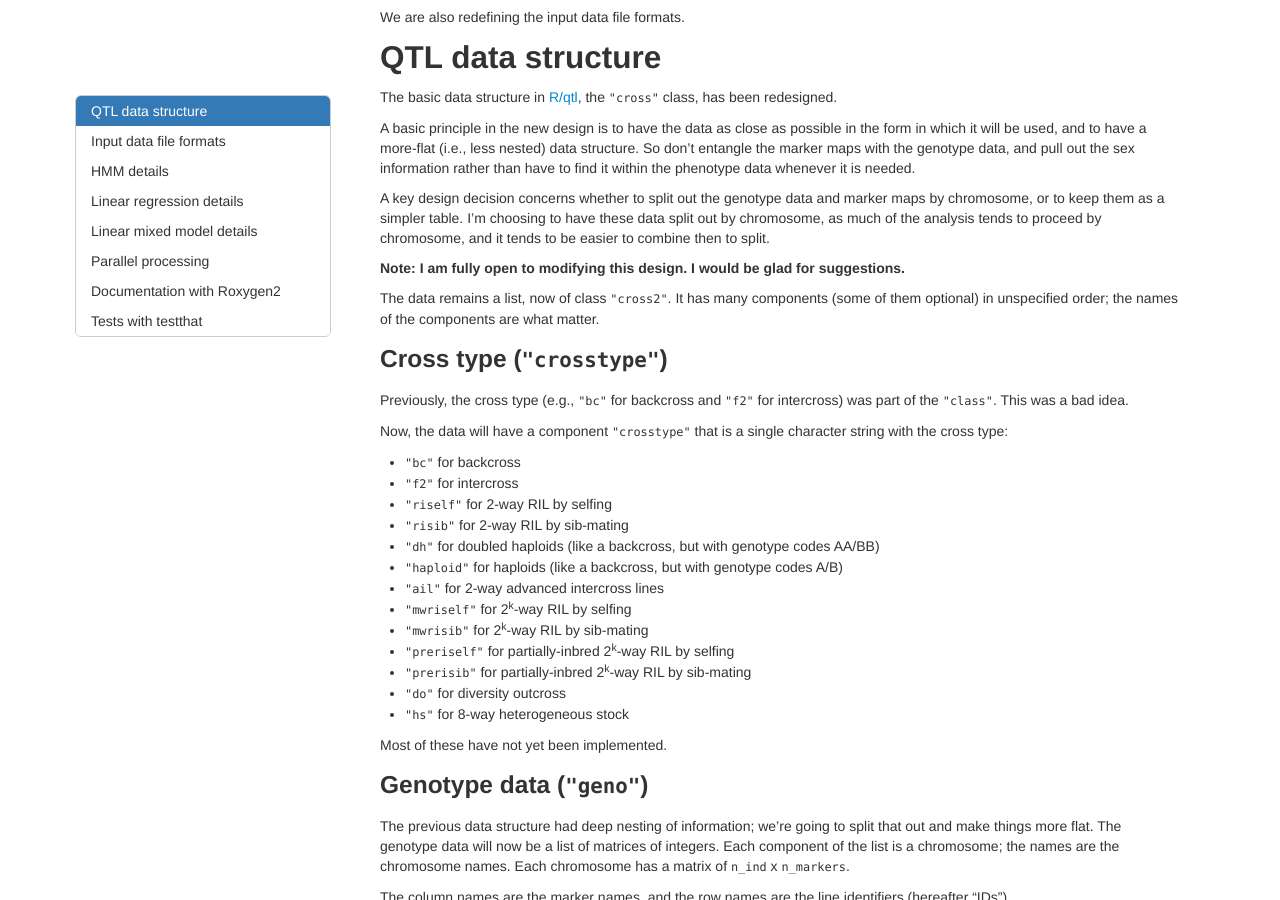
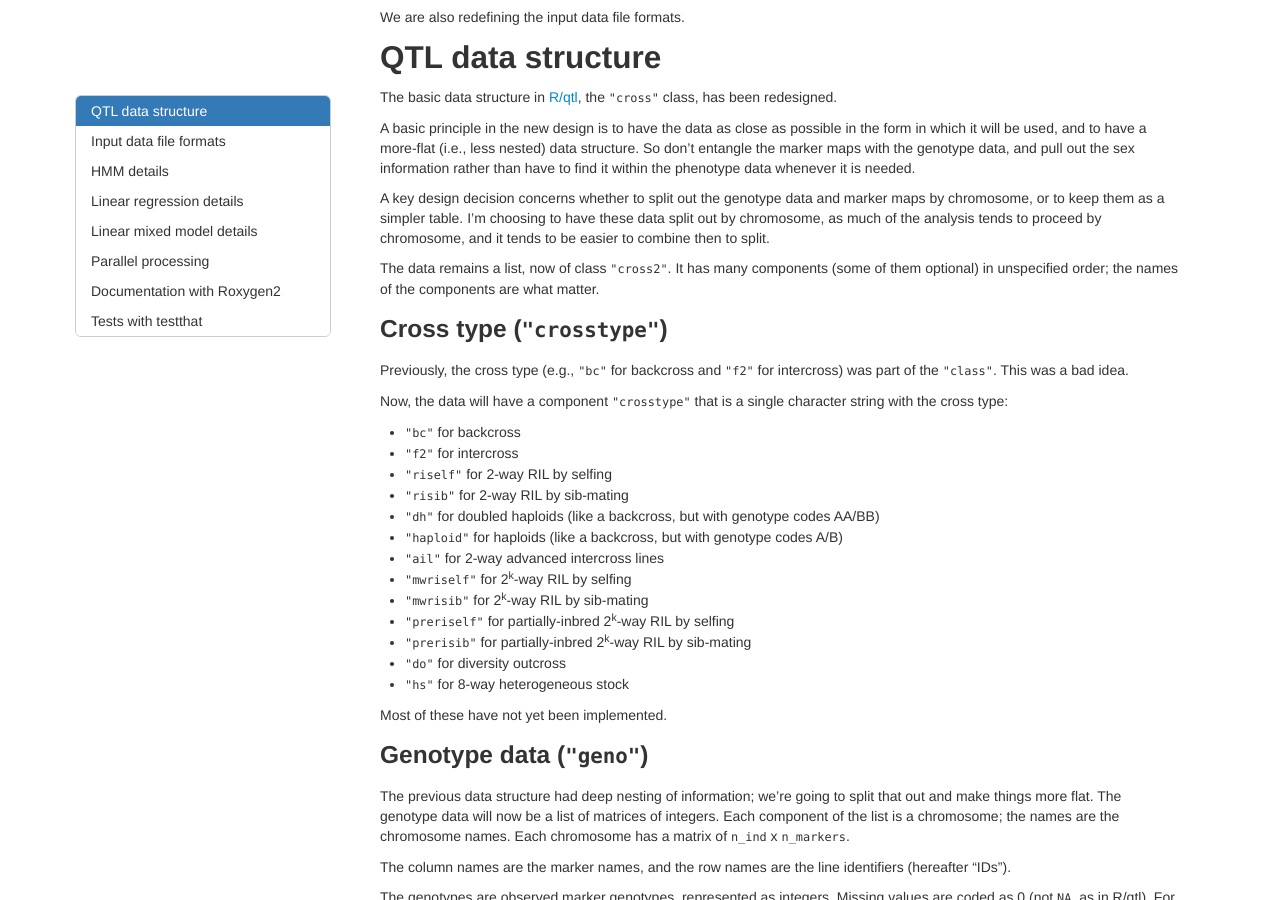
Before and after one commit to rqtl/qtl2, a Jekyll site: the page assets/vignettes/developer_guide.html, which Jekyll copies as it is, in a window 1280 px wide and 900 px high, scrolled down 504 px. Built offline with Jekyll 4.4.1, drawn with Linux system fonts in a browser that asks for light colours; formulas are drawn with MathJax 3.

Commit message:
developer guide: remove the statement about being open to changing the data structure

```diff
--- a/assets/vignettes/developer_guide.Rmd
+++ b/assets/vignettes/developer_guide.Rmd
@@ -63,8 +63,6 @@ and marker maps by chromosome, or to keep them as a simpler table. I'm
 choosing to have these data split out by chromosome, as much of the
 analysis tends to proceed by chromosome, and it tends to be easier to
 combine then to split.
-
-**Note: I am fully open to modifying this design. I would be glad for suggestions.**
 
 The data remains a list, now of class `"cross2"`. It has many
 components (some of them optional) in unspecified order; the names of
--- a/assets/vignettes/developer_guide.html
+++ b/assets/vignettes/developer_guide.html
@@ -253,7 +253,6 @@ div.tocify {
 <p>The basic data structure in <a href="https://rqtl.org">R/qtl</a>, the <code>&quot;cross&quot;</code> class, has been redesigned.</p>
 <p>A basic principle in the new design is to have the data as close as possible in the form in which it will be used, and to have a more-flat (i.e., less nested) data structure. So don’t entangle the marker maps with the genotype data, and pull out the sex information rather than have to find it within the phenotype data whenever it is needed.</p>
 <p>A key design decision concerns whether to split out the genotype data and marker maps by chromosome, or to keep them as a simpler table. I’m choosing to have these data split out by chromosome, as much of the analysis tends to proceed by chromosome, and it tends to be easier to combine then to split.</p>
-<p><strong>Note: I am fully open to modifying this design. I would be glad for suggestions.</strong></p>
 <p>The data remains a list, now of class <code>&quot;cross2&quot;</code>. It has many components (some of them optional) in unspecified order; the names of the components are what matter.</p>
 <div id="cross-type-crosstype" class="section level3">
 <h3>Cross type (<code>&quot;crosstype&quot;</code>)</h3>
```
